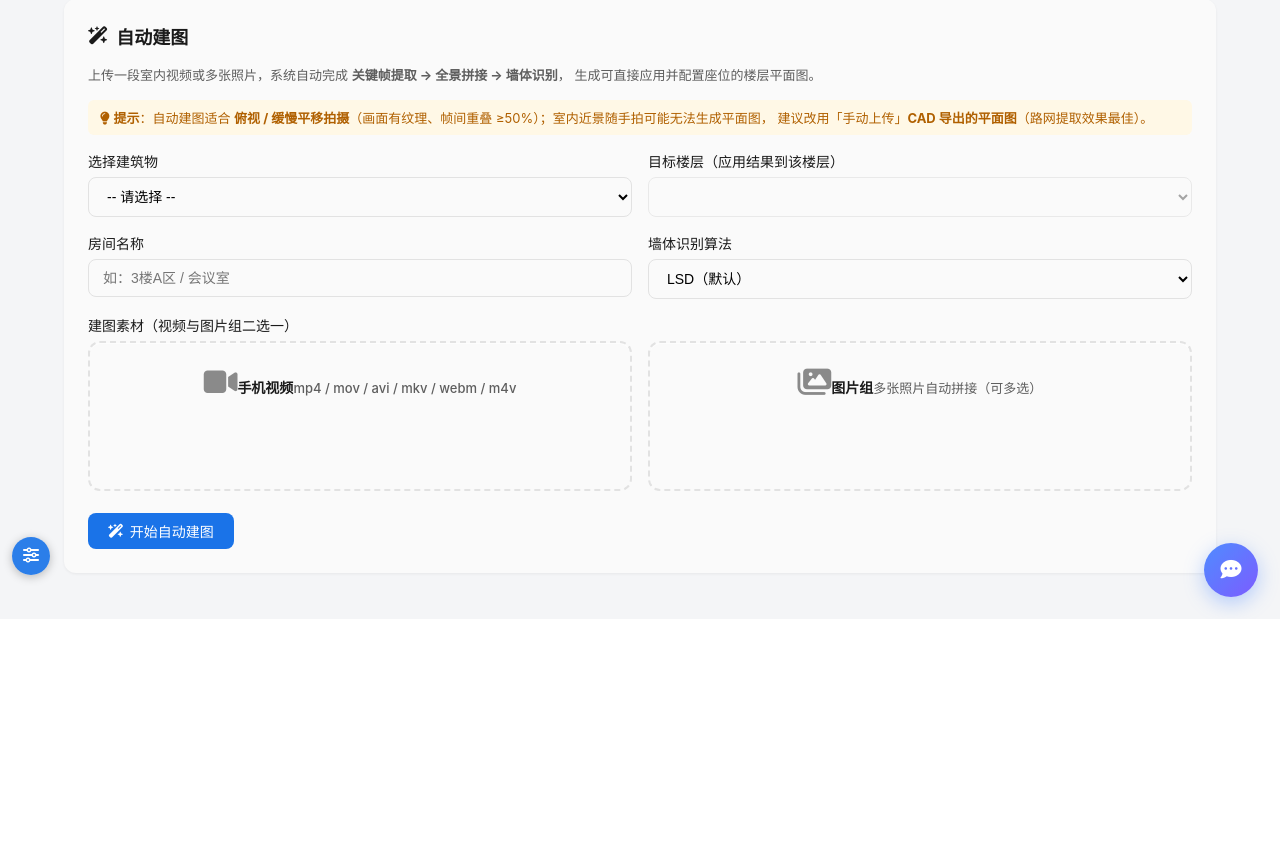
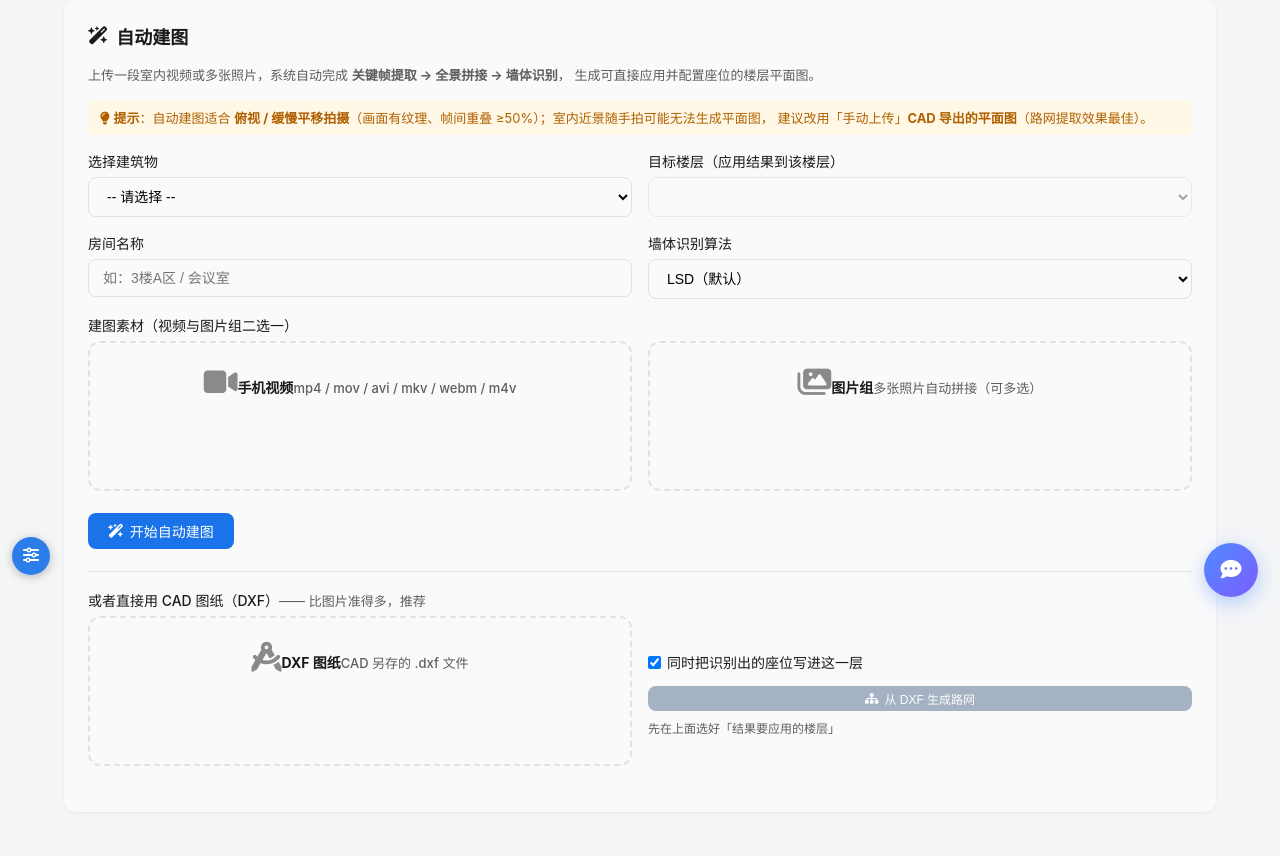
Before and after one commit to Noob-stupid/smart-seat-selection-nav, a Flask app: page /uploading in a window 1280 px wide. Shown: the part 181-1037 px from the top of the page. Before the commit the page ends 800 px from the top, so only its background shows below. Run offline with Flask 3, Linux system fonts and the light colour scheme; the visitor is signed in with stand-in values (Sample User, id 1); data that the repository does not hold is empty; parts of the project's set-up code (start-up, migrations or seed data) failed here and were passed over.

Commit message:
feat: 上传页加 DXF 入口，一键从 CAD 图纸建路网 + 标座位
  原来这个页面只有视频和图片两条自动建图路径，而页面自己还写着
  「建议改用 CAD 导出的平面图（路网提取效果最佳）」—— 却没有上传入口。

  现在补上：
  · 独立的 DXF 上传区（accept=.dxf），标注「比图片准得多，推荐」
  · 一个勾选项「同时把识别出的座位写进这一层」，默认勾上
  · 点「从 DXF 生成路网」→ 先上传（后端当场用 ezdxf 验一遍能否解析，
    坏的直接拒），再调 /api/admin/network/generate-from-dxf
  · 结果面板显示节点数、边数、座位数（含实际入库数）、房间数，
    以及识别到的房间名（最多列 6 个），带按钮直接跳到路网页看效果

  座位入库后与手动一个个点的完全同构，列表里能编辑能删除 ——
  这就是「自动标注座位」要的效果。

  实测（图书馆一层平面图.dxf）：
    HTTP 200 · 0.63 秒 · 节点 810 / 边 956 / 座位 187 / 房间 23
    入库 187 个，库里 R101-01 (153,579) free、R102-01 (607,637) free …
  实测渲染：/uploading 返回 200，DXF 区块五个关键元素全部渲染出来。

  回归：前端产物校验 4 项通过。

```diff
--- a/static/js/uploading.js
+++ b/static/js/uploading.js
@@ -18,6 +18,9 @@ createApp({
       processingStep: 0, stepTimer: null,
       // 手动上传
       file: null, previewUrl: '', uploading: false, result: null, newFloorId: null,
+      // CAD 图纸（DXF）直接建路网 —— 结构化数据，比从视频/图片猜准得多
+      dxfFiles: [], dxfBusy: false, dxfResult: null, dxfError: '',
+      dxfApplySeats: true,
     };
   },
   created() {
@@ -146,6 +149,60 @@ createApp({
       this.imageFiles = [];
       try { localStorage.removeItem(AUTO_TASK_KEY); } catch (e) { }
     },
+
+    // -------------------- CAD 图纸（DXF）直接建路网 --------------------
+    //
+    // 与上面的视频/图片建图是两条完全不同的路：
+    // 视频/图片要先拼图再识别墙体，本质是「猜」；DXF 里画图的人已经把
+    // 墙、家具、房间名分好图层了，直接读就是「知道」。
+    // 实测同一栋楼：图片路线 4243 节点、孤立 31%、认不出座位；
+    // DXF 路线一次拿到 810 节点、187 个座位（自动按房间编号命名）、23 个房间。
+    onDxfChange(e) {
+      const f = e.target.files && e.target.files[0];
+      this.dxfFiles = f ? [f] : [];
+      this.dxfResult = null;
+      this.dxfError = '';
+    },
+    async startDxfBuild() {
+      if (!this.selectedFloorId) { showToast('请先选择结果要应用的楼层', 'error'); return; }
+      const f = this.dxfFiles[0];
+      if (!f) { showToast('请选择 DXF 图纸', 'error'); return; }
+      if (!/\.dxf$/i.test(f.name)) { showToast('只支持 .dxf 文件', 'error'); return; }
+      if (f.size > 50 * 1024 * 1024) { showToast('DXF 超过 50MB，请先在 CAD 里精简', 'error'); return; }
+
+      this.dxfBusy = true;
+      this.dxfError = '';
+      this.dxfResult = null;
+      try {
+        // ① 先上传（后端会当场用 ezdxf 验一遍能不能解析，坏文件直接拒）
+        const fd = new FormData();
+        fd.append('file', f);
+        const up = await window.axios.post('/api/upload', fd);
+        const uploaded = up.data?.data || up.data;
+        if (uploaded?.kind !== 'dxf') {
+          throw new Error('上传结果不是 DXF，请确认文件类型');
+        }
+
+        // ② 再从 DXF 建路网（可选择是否把识别出的座位直接写库）
+        const res = await window.axios.post('/api/admin/network/generate-from-dxf', {
+          floor_id: Number(this.selectedFloorId),
+          dxf_path: uploaded.file_path,
+          apply_seats: this.dxfApplySeats,
+        });
+        const d = res.data?.data || res.data;
+        this.dxfResult = d;
+        const st = d.stats || {};
+        const created = d.seat_created || 0;
+        showToast(`已生成：${st.node_count} 个路网节点、${st.seat_count} 个座位`
+                  + (created ? `（已入库 ${created} 个）` : '') + `、${st.room_count} 个房间`);
+      } catch (e) {
+        const msg = e.response?.data?.message || e.message || 'DXF 生成失败';
+        this.dxfError = msg;
+        showToast(msg, 'error');
+      } finally {
+        this.dxfBusy = false;
+      }
+    },
     async restoreMappingTask() {
       const params = new URLSearchParams(location.search);
       let taskId = params.get('task_id');
--- a/templates/uploading.html
+++ b/templates/uploading.html
@@ -150,6 +150,65 @@
       </button>
     </div>
 
+    <!-- ==================== CAD 图纸（DXF）直接建路网 ==================== -->
+    <!--
+      和上面的视频/图片建图是两条不同的路：
+      视频/图片要先拼图再识别墙体，本质是猜；DXF 里墙、家具、房间名
+      都分好了图层，直接读就是知道。实测同一栋楼，DXF 能一次拿到
+      187 个座位（自动按房间编号命名）和 23 个房间，图片路线一个都没有。
+    -->
+    <div class="form-group" style="margin-top:22px; padding-top:18px; border-top:1px solid var(--border);">
+      <label>
+        或者直接用 CAD 图纸（DXF）<span class="text-muted" style="font-weight:400;">—— 比图片准得多，推荐</span>
+      </label>
+      <div class="grid-2">
+        <label class="upload-drop-zone" :class="{ 'has-file': dxfFiles.length }">
+          <input type="file" accept=".dxf" class="hidden-input" @change="onDxfChange">
+          <i class="fas fa-drafting-compass"></i>
+          <strong>DXF 图纸</strong>
+          <span class="text-muted">CAD 另存的 .dxf 文件</span>
+          <span v-if="dxfFiles.length" class="file-name">${ dxfFiles[0].name }</span>
+        </label>
+        <div style="display:flex; flex-direction:column; justify-content:center; gap:8px;">
+          <label style="display:flex; align-items:center; gap:6px; font-weight:400;">
+            <input type="checkbox" v-model="dxfApplySeats">
+            同时把识别出的座位写进这一层
+          </label>
+          <button class="btn btn-primary btn-sm" @click="startDxfBuild"
+                  :disabled="dxfBusy || !selectedFloorId">
+            <i class="fas" :class="dxfBusy ? 'fa-spinner fa-spin' : 'fa-sitemap'"></i>
+            ${ dxfBusy ? '正在解析...' : '从 DXF 生成路网' }
+          </button>
+          <span v-if="!selectedFloorId" class="text-muted" style="font-size:12px;">
+            先在上面选好「结果要应用的楼层」
+          </span>
+        </div>
+      </div>
+
+      <div v-if="dxfError" class="mapping-error-box" style="margin-top:10px;">
+        <p><i class="fas fa-exclamation-triangle"></i> <strong>DXF 生成失败：</strong>${ dxfError }</p>
+      </div>
+
+      <div v-if="dxfResult" style="margin-top:10px; padding:10px 12px; background:#f1f6fe; border-left:4px solid #1a73e8; border-radius:4px;">
+        <p style="margin:0 0 6px;"><strong>已从 DXF 生成</strong></p>
+        <p style="margin:0; font-size:13px;">
+          路网节点 <strong>${ dxfResult.stats.node_count }</strong> 个 ·
+          边 <strong>${ dxfResult.stats.edge_count }</strong> 条 ·
+          座位 <strong>${ dxfResult.stats.seat_count }</strong> 个
+          <span v-if="dxfResult.seat_created">（已入库 ${ dxfResult.seat_created } 个）</span> ·
+          房间 <strong>${ dxfResult.stats.room_count }</strong> 个
+        </p>
+        <p v-if="dxfResult.rooms && dxfResult.rooms.length" style="margin:6px 0 0; font-size:12px;" class="text-muted">
+          识别到的房间：${ dxfResult.rooms.slice(0, 6).map(r => (r.code ? r.code + ' ' : '') + (r.name || '')).join('、') }${ dxfResult.rooms.length > 6 ? ' …' : '' }
+        </p>
+        <div class="flex gap-2" style="margin-top:8px;">
+          <a class="btn btn-sm btn-success" :href="`/admin/floor-plan?floor_id=${selectedFloorId}`">
+            <i class="fas fa-arrow-right"></i> 去看路网与座位
+          </a>
+        </div>
+      </div>
+    </div>
+
     <div v-if="mappingError" class="mapping-error-box">
       <p><i class="fas fa-exclamation-triangle"></i> <strong>建图失败：</strong>${ mappingError }</p>
       <p class="text-muted">素材不足、拼接失败或服务依赖缺失。可选择楼层后进入手动画路线模式继续配置。</p>
```
